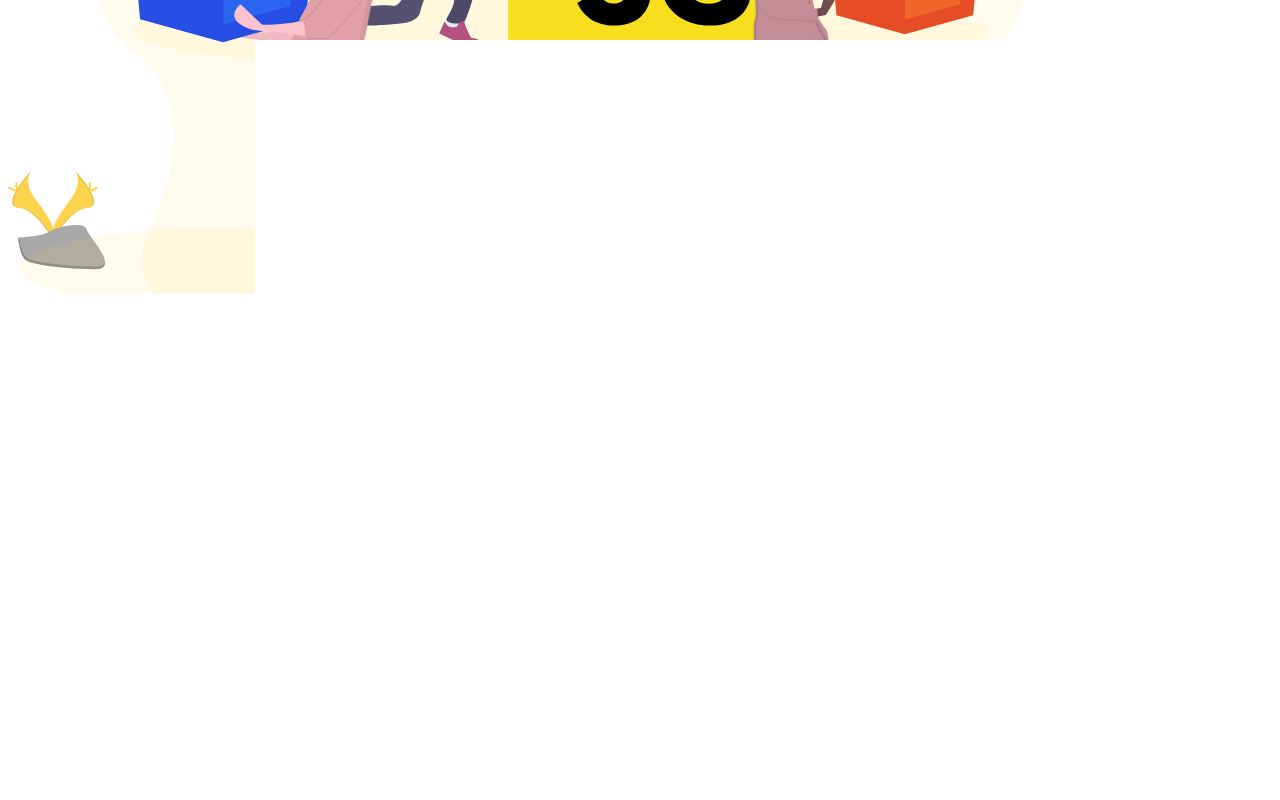
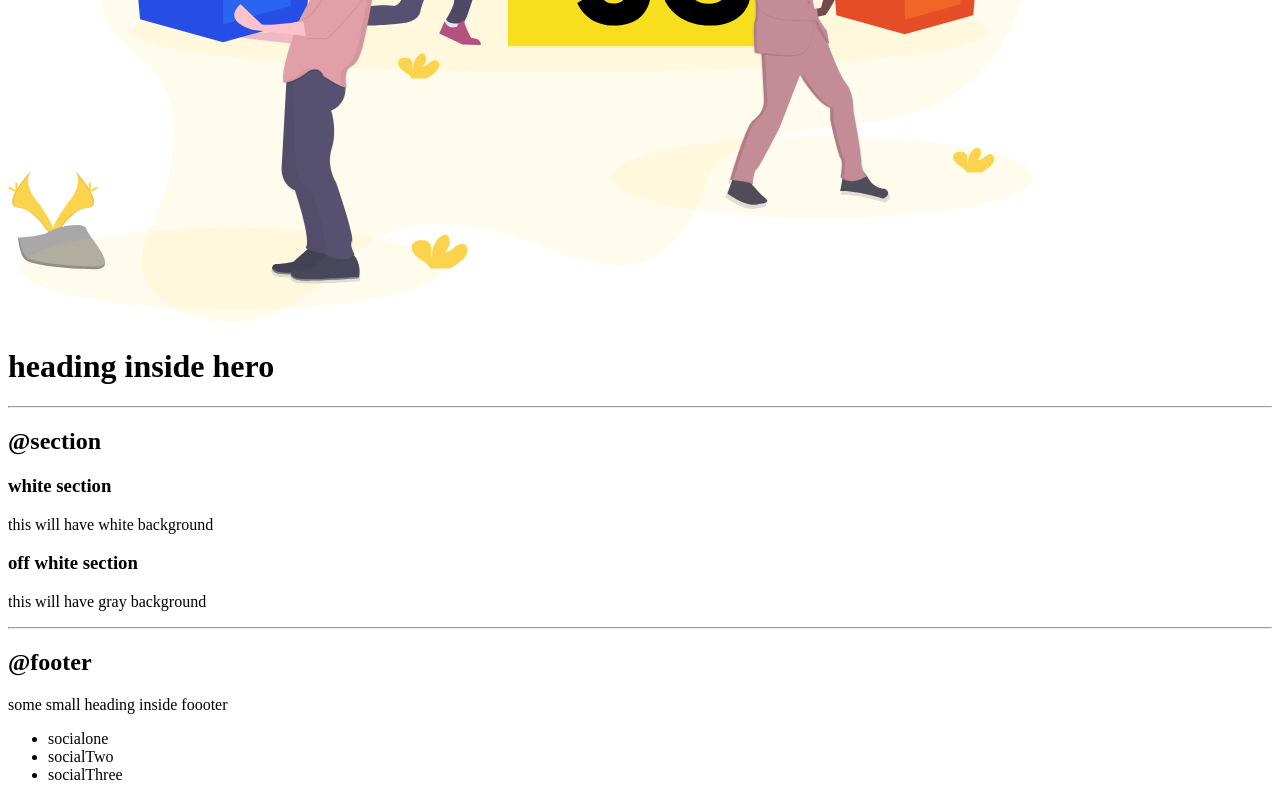
Before and after one commit to harshitadatra/html-componet-library, a plain HTML site: page index.html in a window 1280 px wide. Shown: the part 1739-2539 px from the top of the page. Before the commit the page ends 2393 px from the top, so only its background shows below. Drawn offline with Linux system fonts and the light colour scheme.

Commit message:
added extra footer and section tags

```diff
--- a/index.html
+++ b/index.html
@@ -80,6 +80,39 @@
     <img src ="images/hero.svg"/>
     <h1>heading inside hero</h1>
 </header>
+<hr>
+
+<section>
+    <h2>
+        @section
+    </h2>
+    <h3>
+        white section
+    </h3>
+    <p>this will have white background</p>
+
+</section>
+<section>
+    <h3>
+        off white section
+    </h3>
+    <p>
+        this will have gray background
+    </p>
+</section>
+<hr>
+<h2>@footer</h2>
+
+<footer>
+    <div>
+        some small heading inside foooter
+    </div>
+    <ul>
+        <li>socialone</li>
+        <li>socialTwo</li>
+        <li>socialThree</li>
+    </ul>
+</footer>
 
 
 
@@ -94,9 +127,5 @@
 
 
 
-
-
-<div style="height: 30vh;"></div>
-
 </body>
 </html>
```
